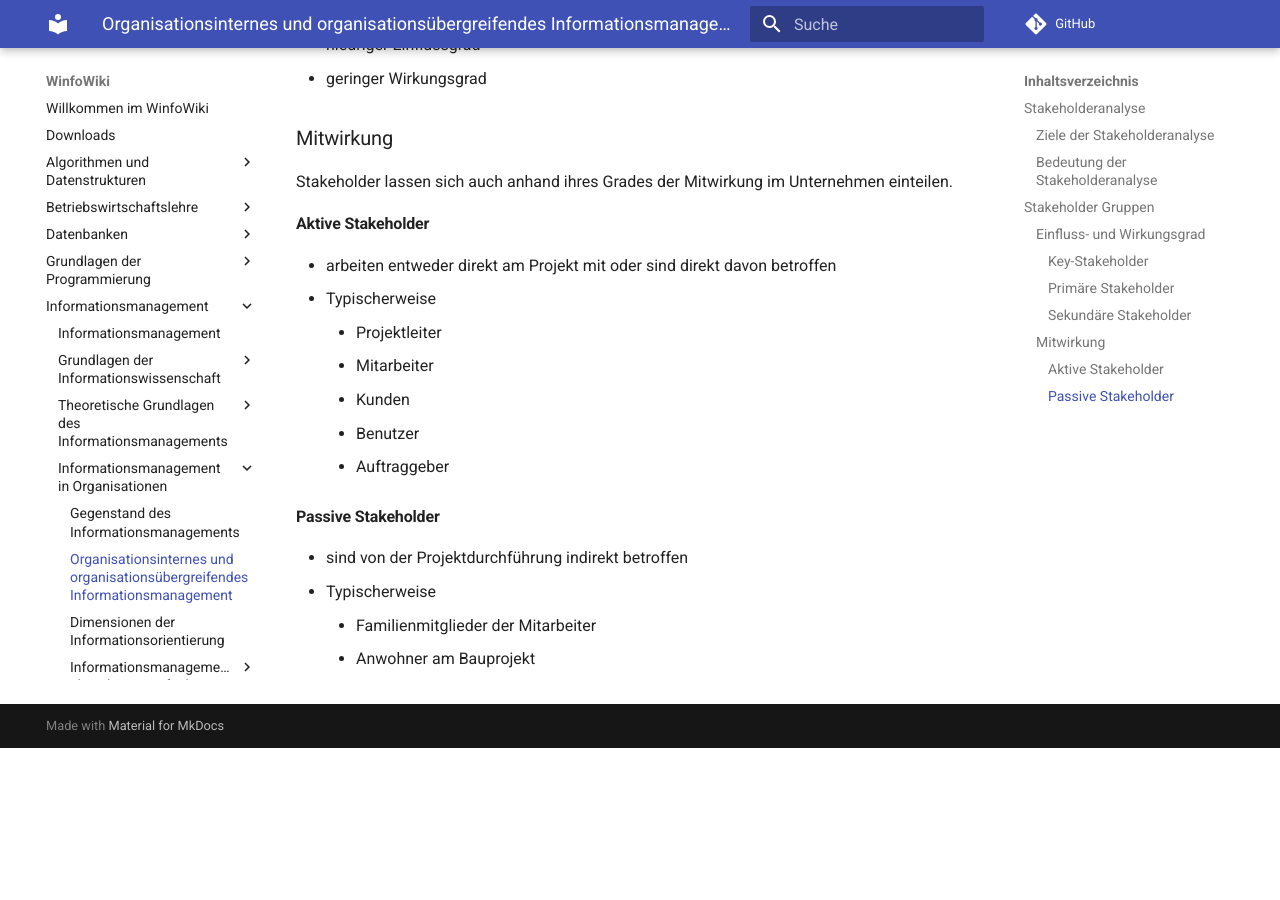
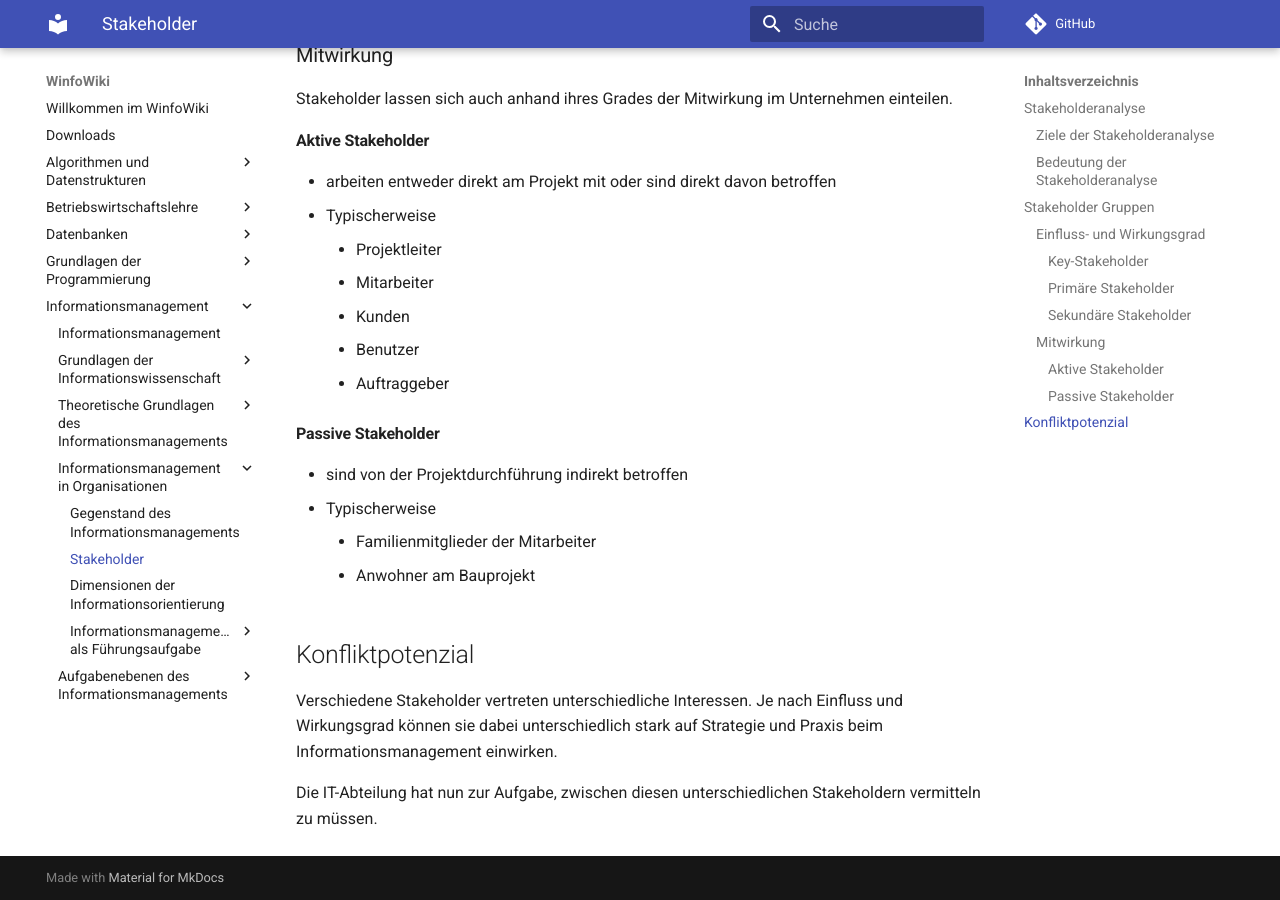
Before and after one commit to heshsum/winfowiki, an MkDocs documentation site: the page built from docs/Informationsmanagement/Informationsmanagement-in-Organisationen/Stakeholder.md, in a window 1280 px wide and 900 px high, scrolled down 1448 px. Built offline with MkDocs 1.6.1 and Material for MkDocs 9.7.7, drawn with Linux system fonts in a browser that asks for light colours; comment, search, counter and statistics services are not loaded; before the commit the page ends 2196 px from its top, so only the background shows below that; some of the changed text lies outside the part shown.

Commit message:
Umbenannt und Konfliktpotenzial ergänzt

```diff
--- a/docs/Informationsmanagement/Informationsmanagement-in-Organisationen/Internes-und-übergreifendes-Informationsmanagement.md
+++ b/docs/Informationsmanagement/Informationsmanagement-in-Organisationen/Stakeholder.md
@@ -1,4 +1,4 @@
-# Organisationsinternes und organisationsübergreifendes Informationsmanagement
+# Stakeholder
 Die Entwicklung von Systemen hat zum Ziel, die Bedürfnisse unterschiedlicher Stakeholder zu befriedigen. Deren Anforderungen, Wünsche und Bedürfnisse können sehr unterschiedlich sein, teilweise sogar widersprüchlich
 
 Eine erfolgreiche Unternehmensführung muss zwingend die Interessen aller Anspruchsgruppen bei ihren Entscheidungen berücksichtigen (Social Responsiveness).
@@ -49,3 +49,8 @@ Stakeholder lassen sich auch anhand ihres Grades der Mitwirkung im Unternehmen e
 - Typischerweise
 	- Familienmitglieder der Mitarbeiter
 	- Anwohner am Bauprojekt
+
+## Konfliktpotenzial
+Verschiedene Stakeholder vertreten unterschiedliche Interessen. Je nach Einfluss und Wirkungsgrad können sie dabei unterschiedlich stark auf Strategie und Praxis beim Informationsmanagement einwirken.
+
+Die IT-Abteilung hat nun zur Aufgabe, zwischen diesen unterschiedlichen Stakeholdern vermitteln zu müssen.
```
Also changed, not shown: docs/Informationsmanagement/Informationsmanagement-in-Organisationen/.pages.
